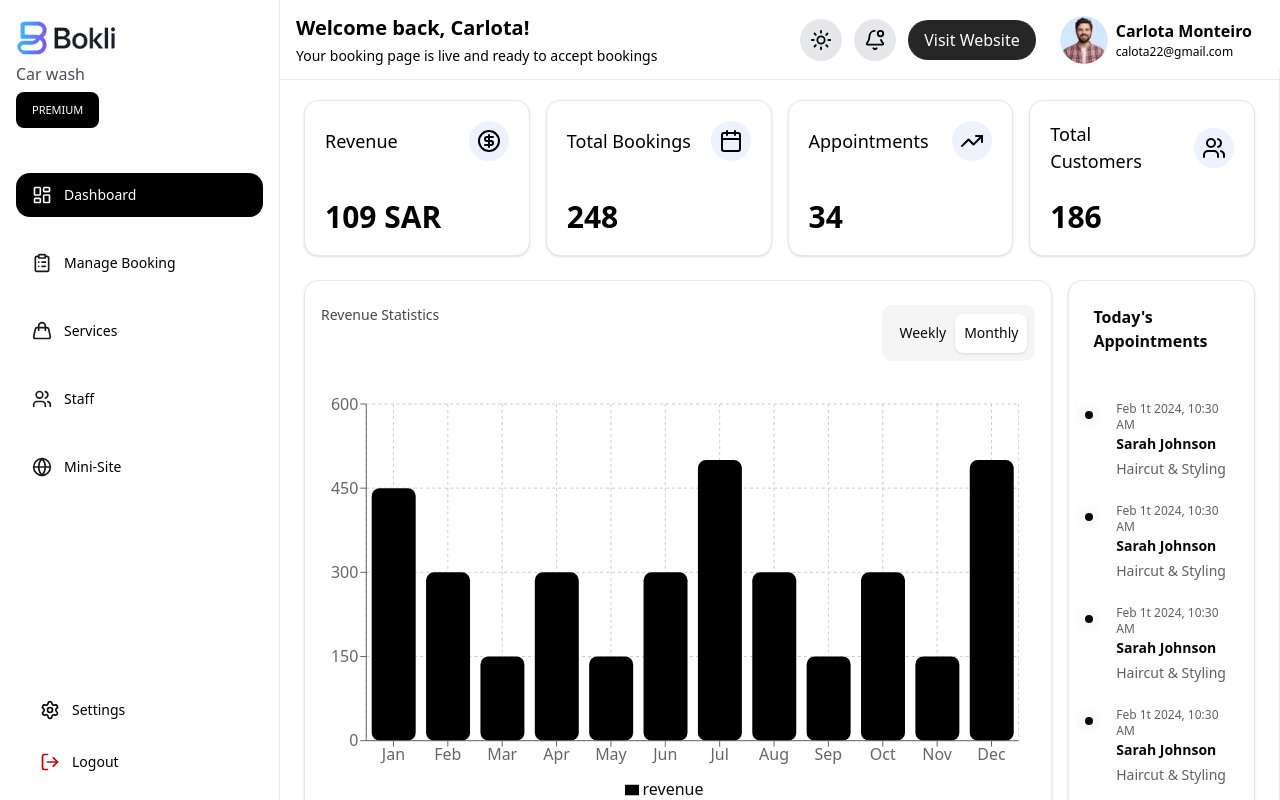
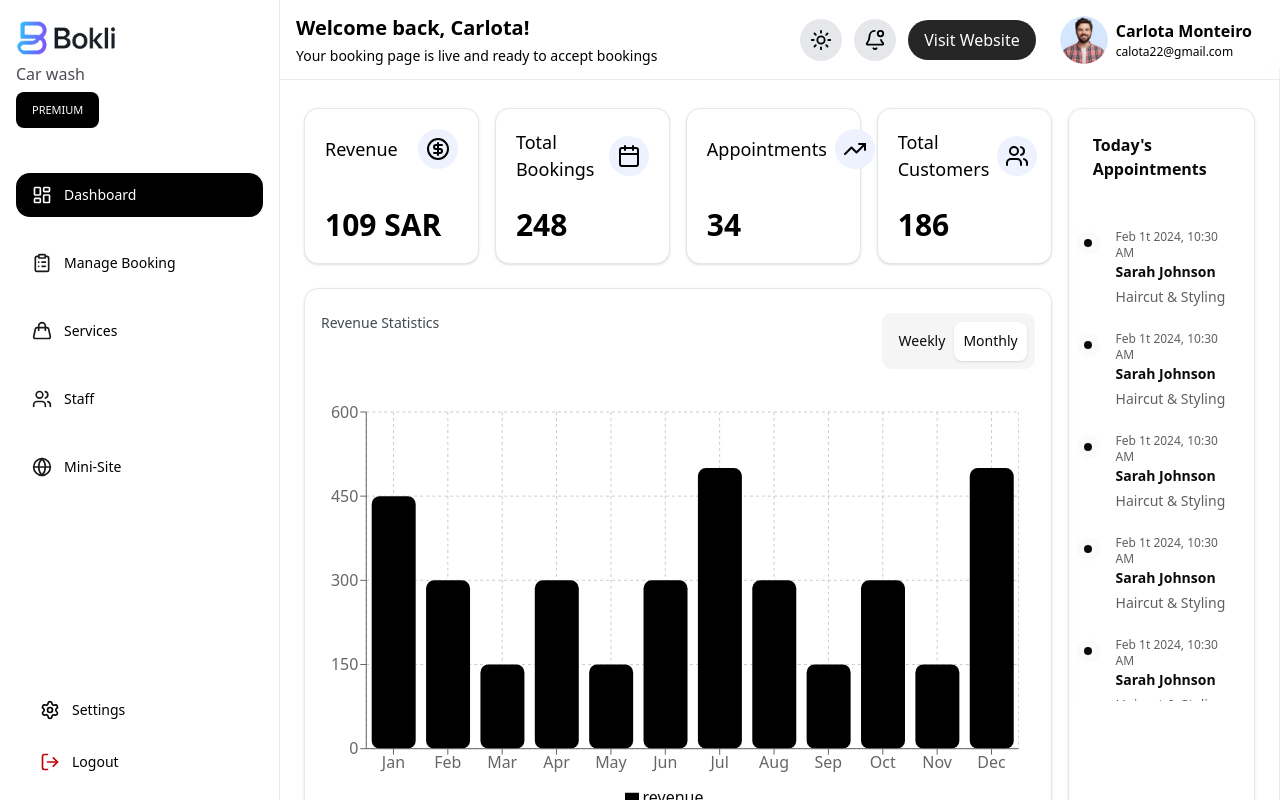
Before and after one commit to backbencherstudio/bader022_front_end, a Next.js app: page /dashboard in a window 1280 px wide. Shown: the top 800 px of the page. Built offline with nearby package versions, Linux system fonts and the light colour scheme.

Commit message:
finish the dashboard page

```diff
--- a/app/(private)/dashboard/page.tsx
+++ b/app/(private)/dashboard/page.tsx
@@ -48,17 +48,21 @@ const appointments: Appointment[] = Array.from({ length: 8 }).map((_, i) => ({
 export default function DashboardPage() {
   return (
     <div>
+      {/* Charts */}
+      <div className="flex lg:flex-row flex-col justify-between gap-4 py-4">
+        <div className="w-full">
           {/* Statistics Cards */}
-      <div className="pb-6 pt-0 md:pt-1 lg:pt-2 grid grid-cols-1 md:grid-cols-2 lg:grid-cols-3 xl:grid-cols-4 gap-4">
-        <StatCard title="Revenue" value={"109 SAR"} Icon={CircleDollarSign} />
+          <div className="pb-6 pt-0 grid grid-cols-1 md:grid-cols-2 lg:grid-cols-3 xl:grid-cols-4 gap-4">
+            <StatCard
+              title="Revenue"
+              value={"109 SAR"}
+              Icon={CircleDollarSign}
+            />
             <StatCard title="Total Bookings" value={248} Icon={Calendar} />
             <StatCard title="Appointments" value={34} Icon={TrendingUp} />
             <StatCard title="Total Customers" value={186} Icon={Users} />
           </div>
-      {/* Charts */}
-      <div className="flex lg:flex-row flex-col justify-between gap-4">
-        {/* Revenue Chart */}
-        <div className="w-full rounded-xl border border-gray-200 p-4 pl-0 shadow-sm">
+          <div className="rounded-xl border border-gray-200 p-4 pl-0 shadow-sm">
             <div className="pl-4 pt-2 pb-4 w-full">
               <Tabs defaultValue="monthly">
                 <div className="flex justify-between">
@@ -79,6 +83,7 @@ export default function DashboardPage() {
               </Tabs>
             </div>
           </div>
+        </div>
         <TodaysAppointments items={appointments} />
       </div>
       <div className="pt-4 flex xl:flex-row flex-col justify-between md:pt-5 gap-4 lg:pt-6">
```
Lines whose indentation alone changed are shown as unchanged.
